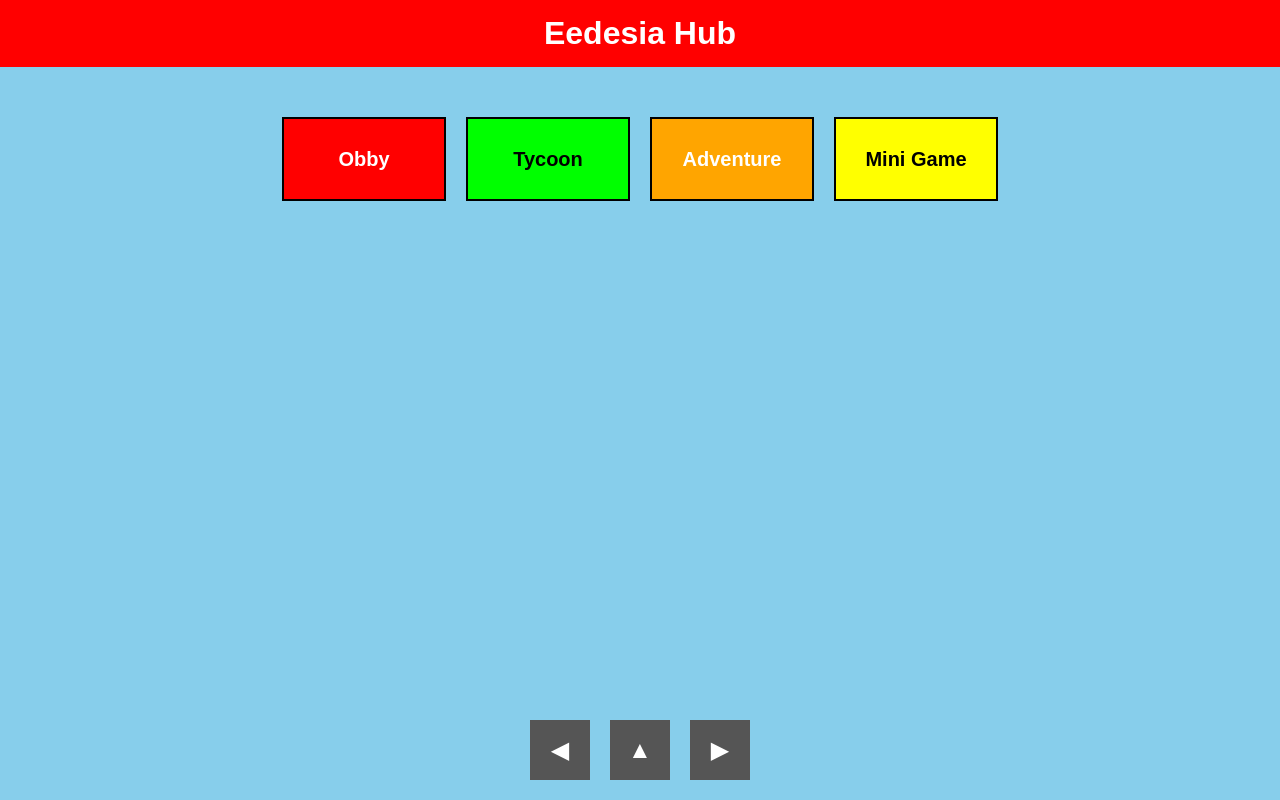
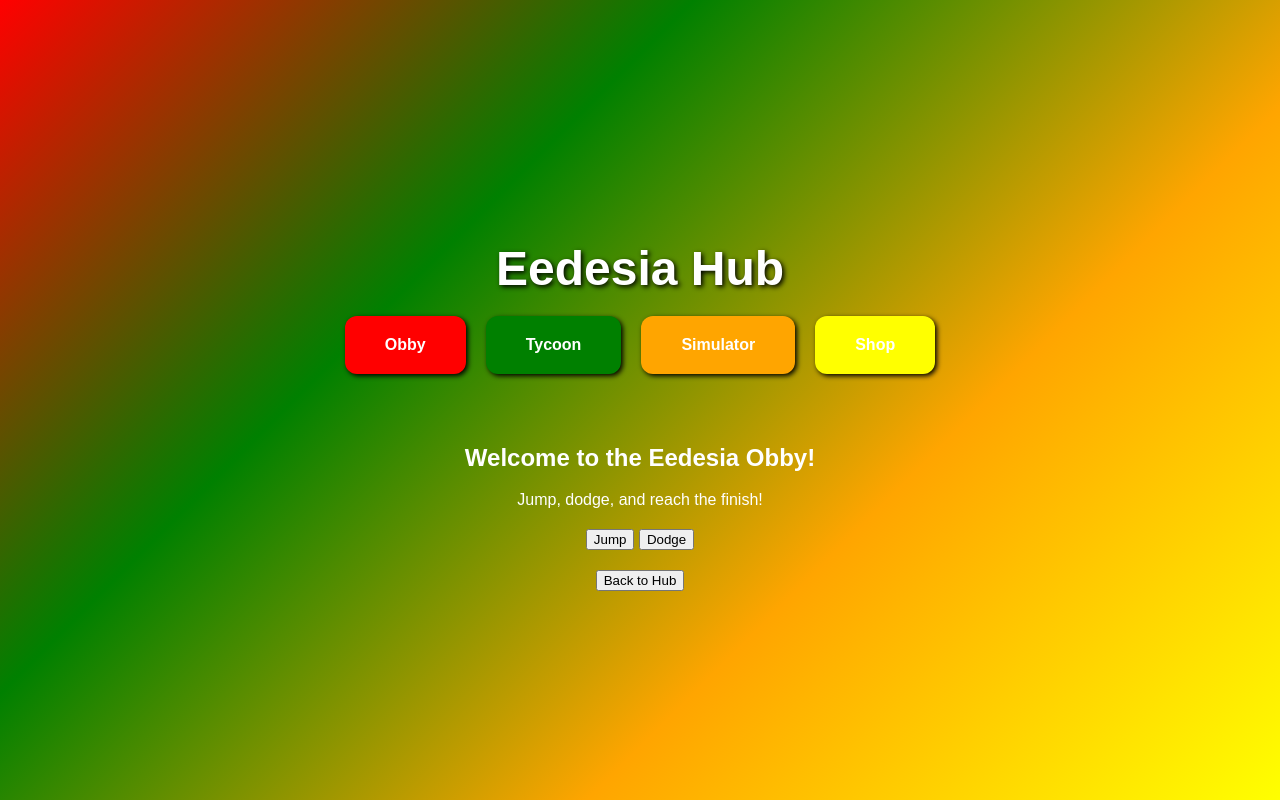
Before and after one commit to NoobYThtml/EedesiaBlox, a plain HTML site: page index.html in a window 1280 px wide. Drawn offline with Linux system fonts and the light colour scheme.

Commit message:
index.html

```diff
--- a/index.html
+++ b/index.html
@@ -5,56 +5,56 @@
 <meta name="viewport" content="width=device-width, initial-scale=1.0">
 <title>Eedesia Hub</title>
 <style>
-body{margin:0;font-family:Arial, sans-serif;text-align:center;background:#87CEEB;}
-header{background:#FF0000;color:white;padding:15px;font-size:32px;font-weight:bold;}
-.menu{display:flex;justify-content:center;margin-top:50px;gap:20px;flex-wrap:wrap;}
-.game-button{width:160px;height:80px;display:flex;justify-content:center;align-items:center;color:white;font-size:20px;font-weight:bold;border:2px solid #000;cursor:pointer;text-decoration:none;background:#FF0000;}
-.game-button.green{background:#00FF00;color:black;}
-.game-button.orange{background:#FFA500;}
-.game-button.yellow{background:#FFFF00;color:black;}
-canvas{display:block;margin:30px auto;background:#1E90FF;}
-#back{margin-top:20px;padding:10px 20px;font-size:18px;cursor:pointer;background:#FF0000;color:white;border:2px solid #000;display:none;}
-#mobileControls{display:none;position:fixed;bottom:20px;width:100%;display:flex;justify-content:center;gap:20px;}
-.mobile-btn{width:60px;height:60px;border-radius:0;background:#555;color:white;font-size:24px;display:flex;justify-content:center;align-items:center;}
+  body {
+    margin:0; font-family:Arial, sans-serif;
+    background: linear-gradient(135deg, red, green, orange, yellow);
+    display:flex; flex-direction:column; align-items:center; justify-content:center; min-height:100vh; color:white;
+  }
+  h1 { font-size:3em; margin-bottom:20px; text-shadow:2px 2px 5px black;}
+  .buttons { display:flex; flex-wrap:wrap; gap:20px; justify-content:center; }
+  .button { padding:20px 40px; border-radius:12px; cursor:pointer; font-weight:bold; text-align:center;
+    box-shadow:2px 2px 5px black; transition: transform 0.2s; user-select:none;
+  }
+  .button:hover { transform:scale(1.1); }
+  .red{background:red;} .green{background:green;} .orange{background:orange;} .yellow{background:yellow;}
 </style>
 </head>
 <body>
-<audio id="bgMusic" src="https://cdn.pixabay.com/download/audio/2023/05/09/audio_67c3b31a96.mp3?filename=winds-of-fjords-111997.mp3" autoplay loop></audio>
-<header>Eedesia Hub</header>
-<div class="menu" id="menu">
-  <div class="game-button red" onclick="startGame()">Obby</div>
-  <div class="game-button green" onclick="alert('Tycoon coming soon!')">Tycoon</div>
-  <div class="game-button orange" onclick="alert('Adventure coming soon!')">Adventure</div>
-  <div class="game-button yellow" onclick="alert('Mini Game coming soon!')">Mini Game</div>
+<h1>Eedesia Hub</h1>
+<div class="buttons">
+  <div class="button red" onclick="location.href='#obby'">Obby</div>
+  <div class="button green" onclick="alert('Other game coming soon!')">Tycoon</div>
+  <div class="button orange" onclick="alert('Other game coming soon!')">Simulator</div>
+  <div class="button yellow" onclick="alert('Other game coming soon!')">Shop</div>
 </div>
-<canvas id="gameCanvas" width="800" height="600" style="display:none;"></canvas>
-<button id="back" onclick="goBack()">Back to Hub</button>
-<div id="mobileControls">
-  <div class="mobile-btn" id="leftBtn">◀</div>
-  <div class="mobile-btn" id="jumpBtn">▲</div>
-  <div class="mobile-btn" id="rightBtn">▶</div>
+
+<!-- Obby Section -->
+<div id="obby" style="margin-top:50px; text-align:center;">
+  <h2>Welcome to the Eedesia Obby!</h2>
+  <p>Jump, dodge, and reach the finish!</p>
+  <div style="margin-top:20px;">
+    <button onclick="alert('You jumped!')">Jump</button>
+    <button onclick="alert('You dodged!')">Dodge</button>
+  </div>
+  <div style="margin-top:20px;">
+    <button onclick="location.href='#'">Back to Hub</button>
+  </div>
 </div>
+
+<!-- Mobile Detection -->
 <script>
-const canvas=document.getElementById("gameCanvas"),ctx=canvas.getContext("2d"),menu=document.getElementById("menu"),backBtn=document.getElementById("back"),mobileControls=document.getElementById("mobileControls");
-let player,keys,platforms,gravity,jumpPower,isMobile=/iPhone|iPad|iPod|Android/i.test(navigator.userAgent);
-if(isMobile) mobileControls.style.display="flex";
-function startGame(){menu.style.display="none";canvas.style.display="block";backBtn.style.display="block";if(isMobile) mobileControls.style.display="flex";initGame();loop();}
-function goBack(){canvas.style.display="none";backBtn.style.display="none";menu.style.display="flex";if(isMobile) mobileControls.style.display="none";}
-function initGame(){player={x:50,y:550,w:40,h:40,color:"red",dy:0,onGround:false};gravity=.8;jumpPower=-15;keys={};platforms=[];for(let i=0;i<10;i++) platforms.push({x:i*150,y:500-(i%2)*100,w:120,h:20,color:i%2==0?"#FF0000":"#00FF00"});}
-function drawPlayer(){ctx.fillStyle=player.color;ctx.fillRect(player.x,player.y,player.w,player.h);}
-function drawPlatforms(){platforms.forEach(p=>ctx.fillStyle=p.color,ctx.fillRect(p.x,p.y,p.w,p.h));}
-function update(){player.dy+=gravity;player.y+=player.dy;if(player.y+player.h>canvas.height){player.y=canvas.height-player.h;player.dy=0;player.onGround=true;}platforms.forEach(p=>{if(player.x<p.x+p.w&&player.x+player.w>p.x&&player.y+player.h<=p.y+10&&player.y+player.h+player.dy>=p.y){player.y=p.y-player.h;player.dy=0;player.onGround=true;}});if(keys["ArrowRight"]||keys["d"])player.x+=5;if(keys["ArrowLeft"]||keys["a"])player.x-=5;}
-function jump(){if(player.onGround){player.dy=jumpPower;player.onGround=false;}}
-function loop(){if(canvas.style.display=="none")return;ctx.clearRect(0,0,canvas.width,canvas.height);drawPlatforms();drawPlayer();update();requestAnimationFrame(loop);}
-window.addEventListener("keydown",e=>{keys[e.key]=true;if(e.key===" "||e.key==="ArrowUp"||e.key==="w") jump();});
-window.addEventListener("keyup",e=>keys[e.key]=false);
-if(isMobile){
-  document.getElementById("leftBtn").addEventListener("touchstart",()=>keys["ArrowLeft"]=true);
-  document.getElementById("leftBtn").addEventListener("touchend",()=>keys["ArrowLeft"]=false);
-  document.getElementById("rightBtn").addEventListener("touchstart",()=>keys["ArrowRight"]=true);
-  document.getElementById("rightBtn").addEventListener("touchend",()=>keys["ArrowRight"]=false);
-  document.getElementById("jumpBtn").addEventListener("touchstart",()=>jump());
+if(/Mobi|Android/i.test(navigator.userAgent)){
+  let mobileNote=document.createElement('p');
+  mobileNote.textContent="You are on mobile! Buttons are optimized for touch.";
+  mobileNote.style.fontSize="1.2em";
+  mobileNote.style.marginTop="20px";
+  document.body.insertBefore(mobileNote, document.querySelector('.buttons'));
 }
 </script>
+
+<!-- Optional background music -->
+<audio autoplay loop>
+  <source src="winds-of-fjords.mp3" type="audio/mpeg">
+</audio>
 </body>
 </html>
```
